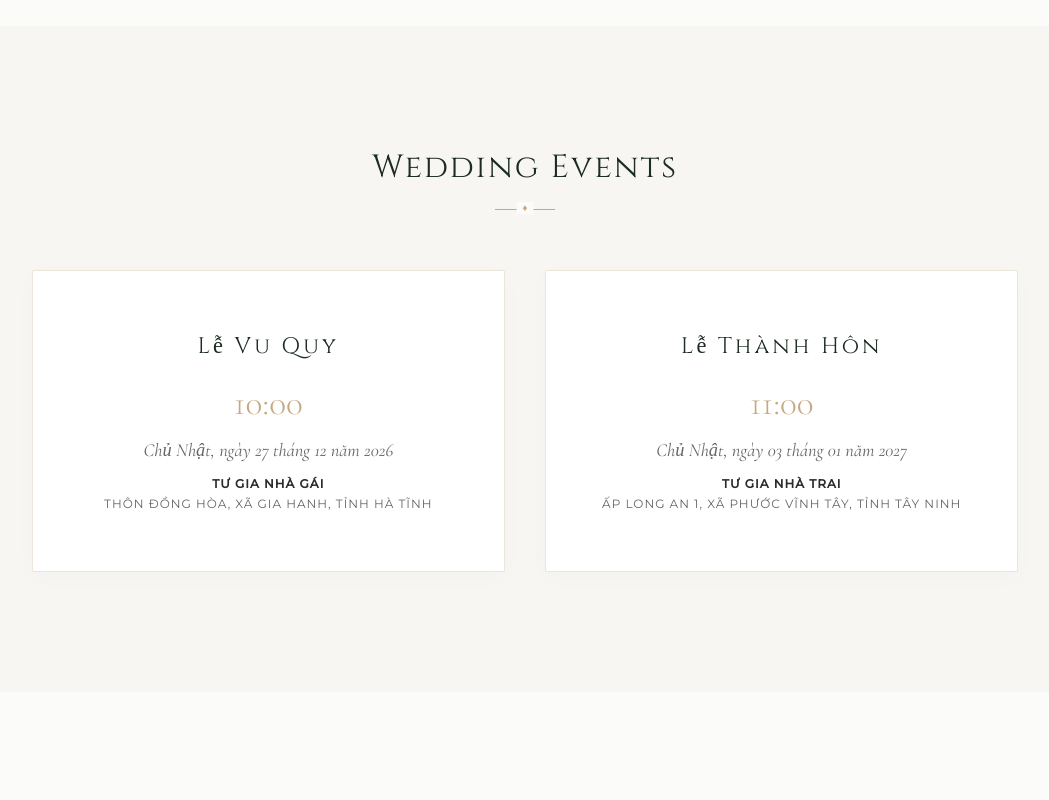
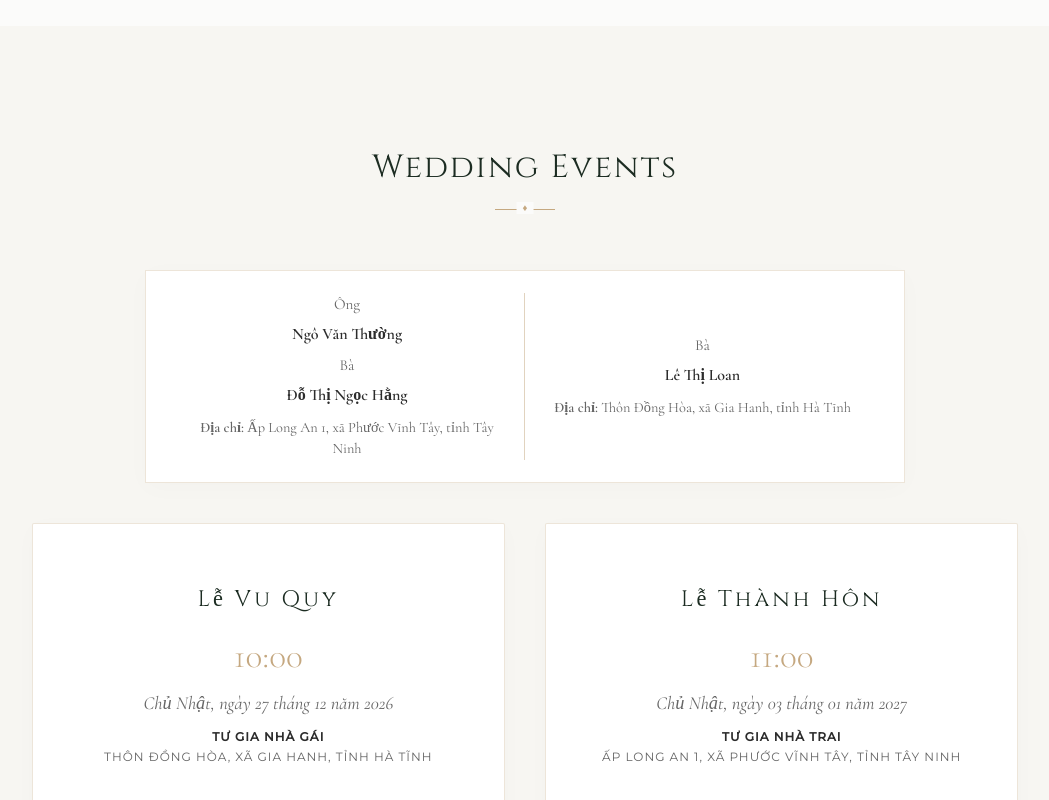
Before and after one commit to ngovianit0812-a11y/my-wedding-invitation, a plain HTML site: page index.html in a window 1280 px wide. Shown: the part 1638-2438 px from the top of the page, without its empty margins (115-1164 px from the left). Drawn offline with nearby package versions, Linux system fonts and the light colour scheme.

Commit message:
Update index.html

```diff
--- a/index.html
+++ b/index.html
@@ -254,6 +254,57 @@
             flex-wrap: wrap;
             margin-top: 20px;
          }
+         /* Thẻ thông tin gia đình hai bên */
+.family-card {
+    background: white;
+    border: 1px solid rgba(195, 168, 128, 0.3);
+    width: 100%;
+    max-width: 760px;
+    flex: 0 0 100%;
+    margin: 0 auto;
+    padding: 22px 24px;
+    display: flex;
+    align-items: stretch;
+    box-shadow: 0 5px 25px rgba(0, 0, 0, 0.02);
+}
+
+.family-side {
+    width: 50%;
+    padding: 0 20px;
+    display: flex;
+    flex-direction: column;
+    justify-content: center;
+    gap: 8px;
+    font-family: "Cormorant Garamond", serif;
+    font-size: 1rem;
+    line-height: 1.45;
+    text-align: center;
+}
+
+.family-side:first-child {
+    border-right: 1px solid rgba(195, 168, 128, 0.5);
+}
+
+.family-side p {
+    margin: 0;
+}
+
+.family-label {
+    color: var(--text-light);
+    font-size: 0.95rem;
+}
+
+.family-side strong {
+    color: var(--text-dark);
+    font-weight: 600;
+}
+
+.family-address {
+    color: var(--text-light);
+    font-size: 0.9rem;
+    margin-top: 3px !important;
+}
+
          .event-card {
             background: white;
             border: 1px solid rgba(195, 168, 128, 0.3);
@@ -451,6 +502,25 @@
             .rsvp-box {
                padding: 40px 25px;
             }
+            .family-card {
+    width: 100%;
+    padding: 18px 8px;
+}
+
+.family-side {
+    padding: 0 10px;
+    font-size: 0.95rem;
+}
+
+.family-side:first-child {
+    border-right: 0;
+    border-bottom: 1px solid rgba(195, 168, 128, 0.5);
+    padding-bottom: 14px;
+}
+
+.family-side:last-child {
+    padding-top: 14px;
+}
          }
 
 /* Hiệu ứng trái tim bay */
@@ -621,6 +691,26 @@
          </div>
 
 <div class="event-container">
+   <!-- Thông tin gia đình hai bên -->
+<div class="family-card" data-aos="fade-up">
+    <div class="family-side">
+        <p class="family-label">Ông</p>
+        <p><strong>Ngô Văn Thường</strong></p>
+        <p class="family-label">Bà</p>
+        <p><strong>Đỗ Thị Ngọc Hằng</strong></p>
+        <p class="family-address">
+            <b>Địa chỉ:</b> Ấp Long An 1, xã Phước Vĩnh Tây, tỉnh Tây Ninh
+        </p>
+    </div>
+
+    <div class="family-side">
+        <p class="family-label">Bà</p>
+        <p><strong>Lê Thị Loan</strong></p>
+        <p class="family-address">
+            <b>Địa chỉ:</b> Thôn Đồng Hòa, xã Gia Hanh, tỉnh Hà Tĩnh
+        </p>
+    </div>
+</div>
     <div class="event-card" data-aos="fade-up" data-aos-delay="200">
         <h3>Lễ Vu Quy</h3>
         <div class="event-time">10:00</div>
@@ -935,7 +1025,7 @@ function createFloatingHeart() {
     const heart = document.createElement("div");
     heart.className = "floating-heart";
 
-    const hearts = ["❤️", "💕", "💗", "🤍", "💖"];
+    const hearts = ["💞", "💕", "💗", "🤍", "💖"];
     heart.innerText = hearts[
         Math.floor(Math.random() * hearts.length)
     ];
```
